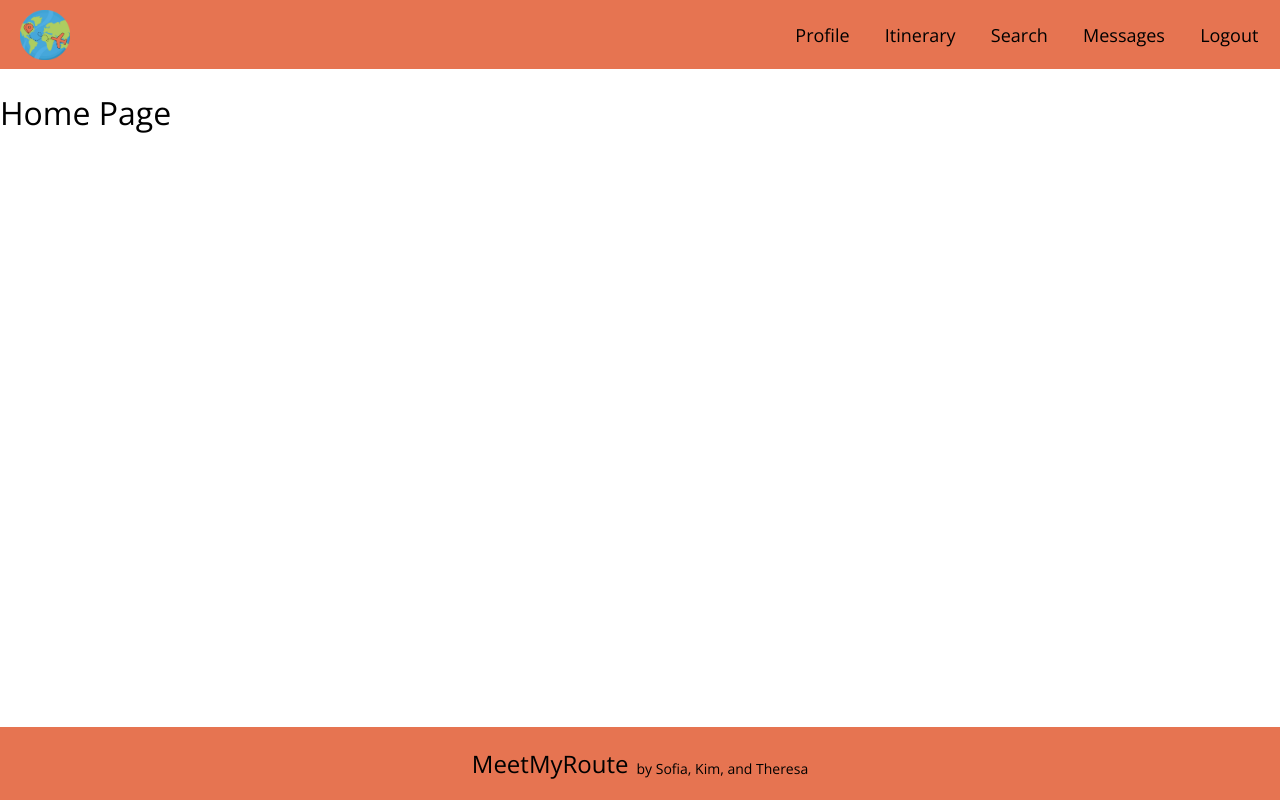
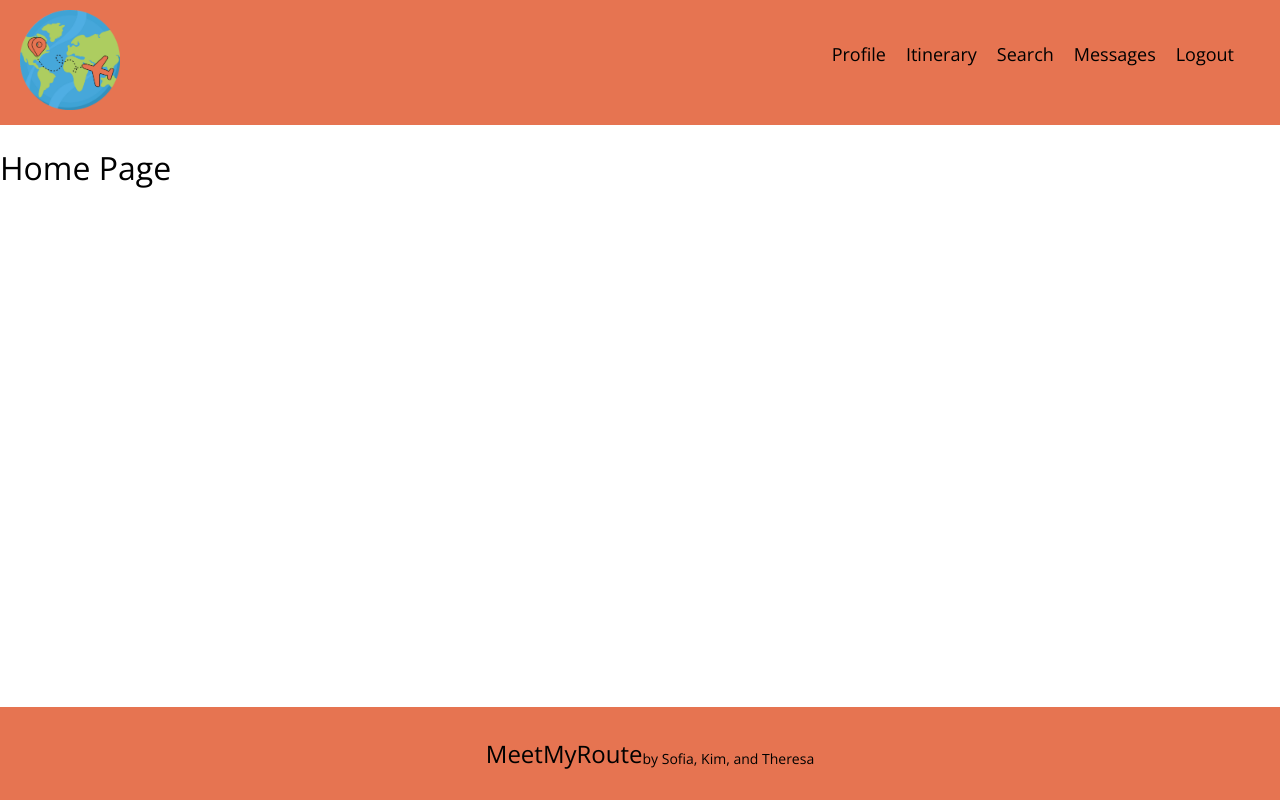
Before and after one commit to MeetMyRoute/T3A2-FullStackApp-PartB-FrontEnd, a React (Vite) app: page /logout in a window 1280 px wide. Shown: the top 800 px of the page. Built offline with nearby package versions, Linux system fonts and the light colour scheme.

Commit message:
fixed logo, nav bar and footer styling

```diff
--- a/src/components/Footer.css
+++ b/src/components/Footer.css
@@ -1,16 +1,13 @@
 .footer {
     display: flex;
-    flex-direction: row;
     align-items: center;
     justify-content: center;
-    padding: 0 30px 0 30px;
+    padding: 10px;
     background-color: var(--primary-color);
     color: var(--text-color);
     position: absolute;
-    bottom: 0px;
-    left: -30px;
+    bottom: 0;
     width: 100%;
-    gap: 0.5rem;
 }
 
 .footer-name h2 {
@@ -27,10 +24,6 @@
     .footer-name h2 {
         font-size: 20px;
     }
-
-    .footer-by p {
-        font-size: 14px;
-    }
 }
 
 /* Desktop view */
@@ -40,6 +33,7 @@
     }
 
     .footer-by p {
+        font-size: 14px;
         margin-top: 23px;
     }
 }
--- a/src/components/Logo.css
+++ b/src/components/Logo.css
@@ -1,14 +1,10 @@
 .logo {
     display: flex;
-    justify-content: center;
-    align-items: center;
 }
 
 .logo-image {
-    width: 50px;
-    height: auto;
+    width: 75px;
     cursor: pointer;
-    transition: transform 0.3s ease;
 }
 
 .logo-image:hover {
@@ -18,13 +14,13 @@
 /* Tablet view */
 @media (min-width: 768px) {
     .logo-image {
-        width: 75px;
+        width: 120px;
     }
 }
 
 /* Desktop view */
 @media (min-width: 1024px) {
     .logo-image {
-        width: 50px;
+        width: 100px;
     }
 }
--- a/src/components/NavBar.css
+++ b/src/components/NavBar.css
@@ -1,7 +1,7 @@
 .navbar {
     display: flex;
     justify-content: space-between;
-    padding: 5px 20px 0 20px;
+    padding: 10px 20px;
     background-color: var(--primary-color);
     color: var(--text-color);
 }
@@ -11,45 +11,38 @@
     background: none;
     border: none;
     cursor: pointer;
-    display: block;
-    padding-bottom: 10px;
 }
 
 .hamburger {
-    background-color: var(--primary-color);
-    position: relative;
-}
-
-.hamburger::before,
-.hamburger::after {
-    content: \"\";
-    background-color: var(--primary-color);
-    position: absolute;
+    transition: 0.3s;
 }
 
 .navbar-menu {
     display: none;
-    flex-direction: column;
     background-color: var(--second-color);
     position: absolute;
-    top: 8%;
-    left: 0;
+    top: 100px;
+    right: 0;
     width: 100%;
+    padding: 1rem;
 }
 
 .navbar-menu.open {
     display: flex;
+    flex-direction: column;
 }
 
 .navbar-links li {
+    margin: 5px 0;
+    text-align: center;
     list-style: none;
-    padding: 0.1rem;
 }
 
 .navbar-links a {
     text-decoration: none;
     color: var(--text-color);
     font-size: 16px;
+    transition: color 0.3s;
 }
 
 .navbar-links a:hover {
@@ -58,36 +51,34 @@
 
 /* Tablet view */
 @media (min-width: 768px) {
-    .navbar-links {
+    .navbar-menu {
+        position: static;
         display: flex;
-        gap: 2rem;
+        justify-content: center;
+        background: transparent;
+        width: auto;
     }
-
-    .navbar-links li {
-        margin-top: 5px;
-      }
 
     .navbar-toggle {
         display: none;
     }
 
-    .navbar-menu {
+    .navbar-links {
         display: flex;
-        position: static;
-        flex-direction: row;
-        background: none;
-        justify-content: flex-end;
     }
 
+    .navbar-links li {
+        margin: 0 10px;
+      }
+
     .navbar-links a {
-        font-size: 18px;
+        font-size: 24px;
     }
 }
 
 /* Desktop view */
 @media (min-width: 1024px) {
-
-    .navbar-links li {
-        margin: 0 0 5px 0;
+    .navbar-links a {
+        font-size: 18px;
     }
 }
```
